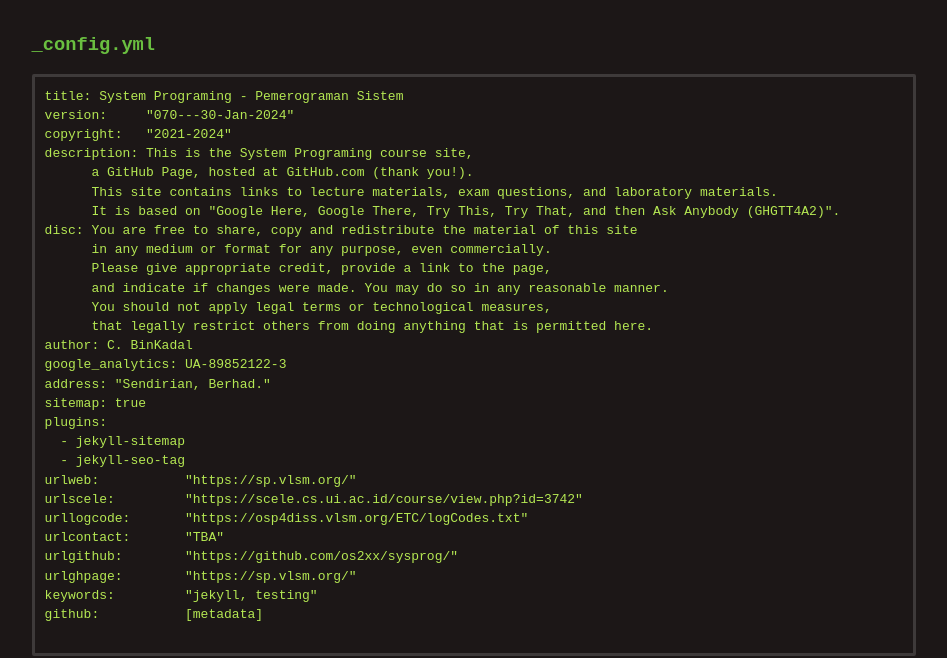
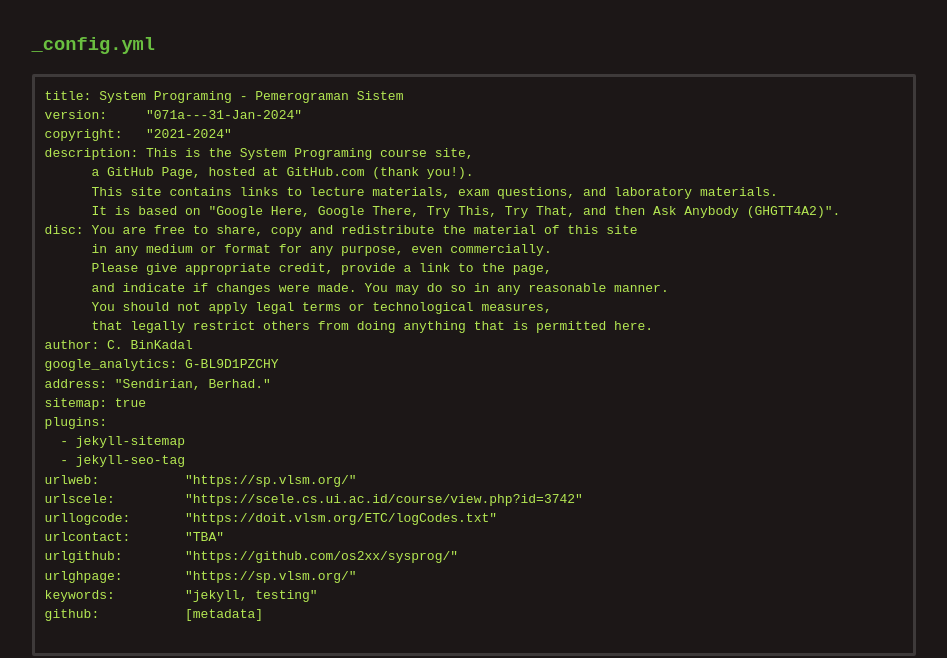
Before and after one commit to os2xx/sysprog, a Jekyll site: the page built from 000.md, in a window 1280 px wide and 900 px high. Shown: the part 227-885 px from the top of the window, without its empty margins (166-1113 px from the left). Built offline with Jekyll 4.4.1, drawn with Linux system fonts in a browser that asks for light colours; some of the changed text lies outside the part shown.

````diff
--- a/000.md
+++ b/000.md
@@ -8,7 +8,7 @@ title:  "GitHub Page Configuration Files"
 
 ```
 title: System Programing - Pemerograman Sistem
-version:     "070---30-Jan-2024"
+version:     "071a---31-Jan-2024"
 copyright:   "2021-2024"
 description: This is the System Programing course site,
       a GitHub Page, hosted at GitHub.com (thank you!).
@@ -21,7 +21,7 @@ disc: You are free to share, copy and redistribute the material of this site
       You should not apply legal terms or technological measures,
       that legally restrict others from doing anything that is permitted here.
 author: C. BinKadal
-google_analytics: UA-89852122-3
+google_analytics: G-BL9D1PZCHY
 address: "Sendirian, Berhad."
 sitemap: true
 plugins:
@@ -29,7 +29,7 @@ plugins:
   - jekyll-seo-tag
 urlweb:           "https://sp.vlsm.org/"
 urlscele:         "https://scele.cs.ui.ac.id/course/view.php?id=3742"
-urllogcode:       "https://osp4diss.vlsm.org/ETC/logCodes.txt"
+urllogcode:       "https://doit.vlsm.org/ETC/logCodes.txt"
 urlcontact:       "TBA"
 urlgithub:        "https://github.com/os2xx/sysprog/"
 urlghpage:        "https://sp.vlsm.org/"
--- a/_config.yml
+++ b/_config.yml
@@ -1,5 +1,5 @@
 title: System Programing - Pemerograman Sistem
-version:     "071---31-Jan-2024"
+version:     "071a---31-Jan-2024"
 copyright:   "2021-2024"
 description: This is the System Programing course site,
       a GitHub Page, hosted at GitHub.com (thank you!).
````
Also changed, not shown: index.md (+0 -2 lines).
